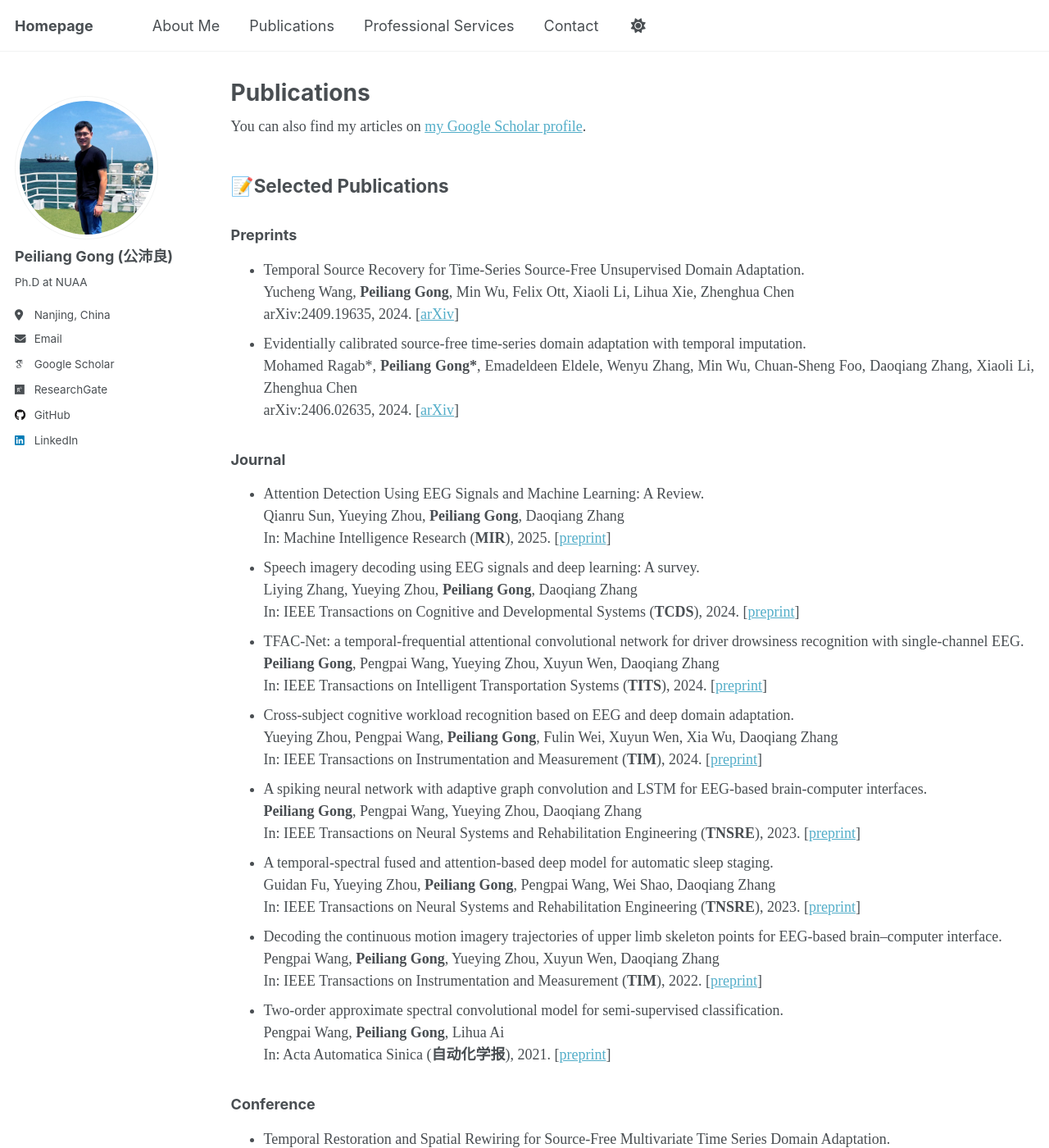
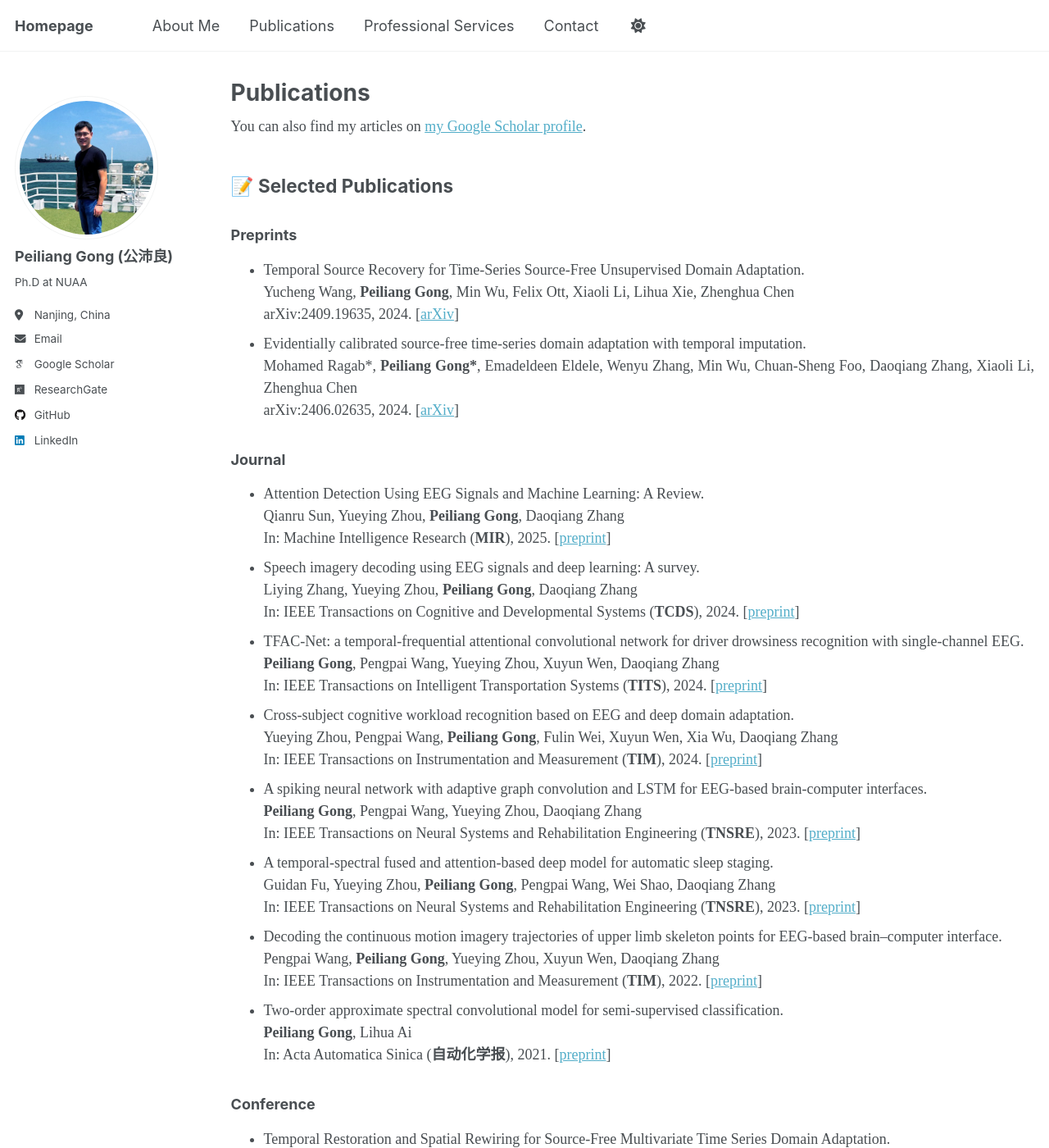
Before and after one commit to Tokenmw/Tokenmw.github.io, a Jekyll site: the page built from _pages/publications.md, in a window 1280 px wide and 1400 px high. Shown: the whole window at 82% size. Built offline with Jekyll 4.4.1, drawn with Linux system fonts in a browser that asks for light colours; some web fonts are replaced.

Commit message:
Update publications.md

```diff
--- a/_pages/publications.md
+++ b/_pages/publications.md
@@ -11,7 +11,7 @@ author_profile: true
   <div class="wordwrap">You can also find my articles on <a href="{{site.author.googlescholar}}">my Google Scholar profile</a>.</div>
 {% endif %}
 
-<h2>📝Selected Publications</h2>
+<h2>📝 Selected Publications</h2>
 
 <h3>Preprints</h3>
 
@@ -48,7 +48,7 @@ author_profile: true
   <li>Decoding the continuous motion imagery trajectories of upper limb skeleton points for EEG-based brain–computer interface.<br>Pengpai Wang, <b>Peiliang Gong</b>, Yueying Zhou, Xuyun Wen, Daoqiang Zhang<br>In: IEEE Transactions on Instrumentation and Measurement (<strong>TIM</strong>), 2022. [<a href="https://ieeexplore.ieee.org/abstract/document/9964307/">preprint</a>]
   </li>
 
-  <li>Two-order approximate spectral convolutional model for semi-supervised classification.<br>Pengpai Wang, <b>Peiliang Gong</b>, Lihua Ai<br>In: Acta Automatica Sinica (<strong>自动化学报</strong>), 2021. [<a href="http://www.aas.net.cn/cn/article/doi/10.16383/j.aas.c200040">preprint</a>]
+  <li>Two-order approximate spectral convolutional model for semi-supervised classification.<br><b>Peiliang Gong</b>, Lihua Ai<br>In: Acta Automatica Sinica (<strong>自动化学报</strong>), 2021. [<a href="http://www.aas.net.cn/cn/article/doi/10.16383/j.aas.c200040">preprint</a>]
   </li>
 </ul>
 
```
